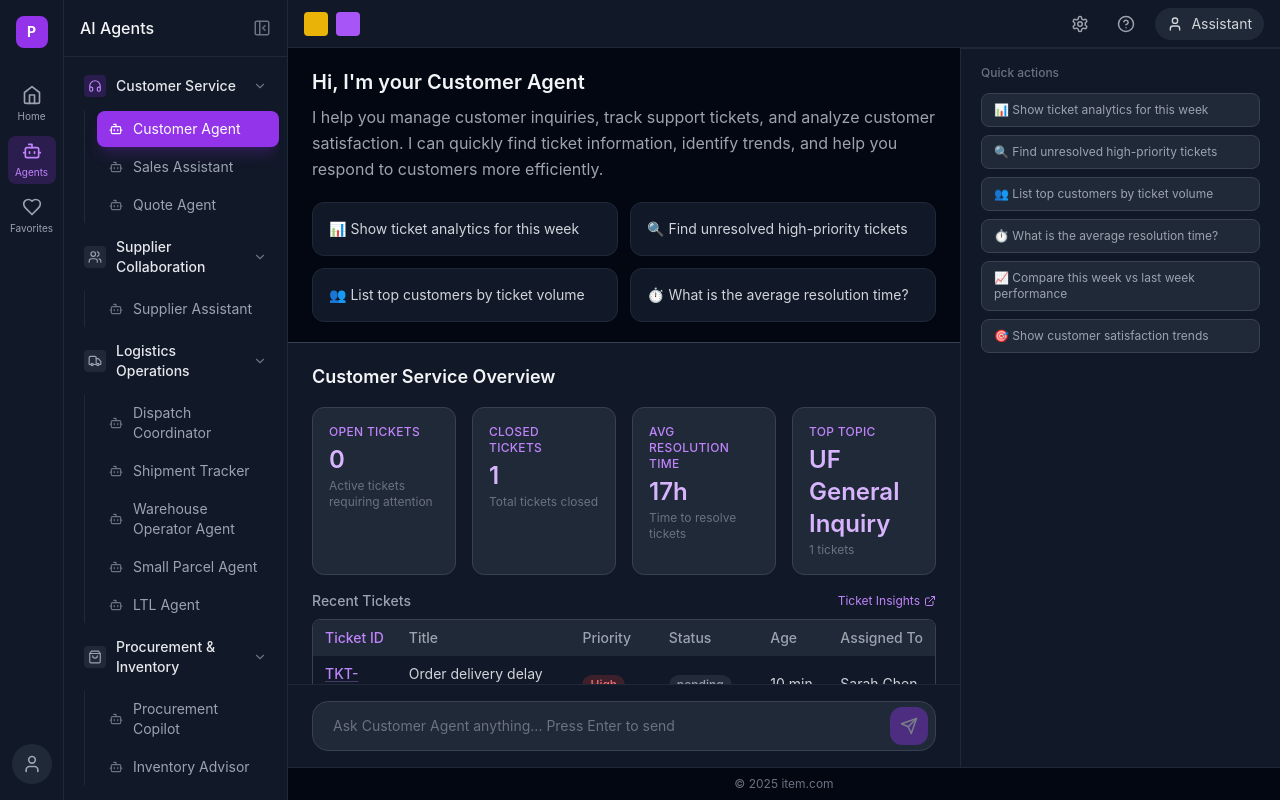
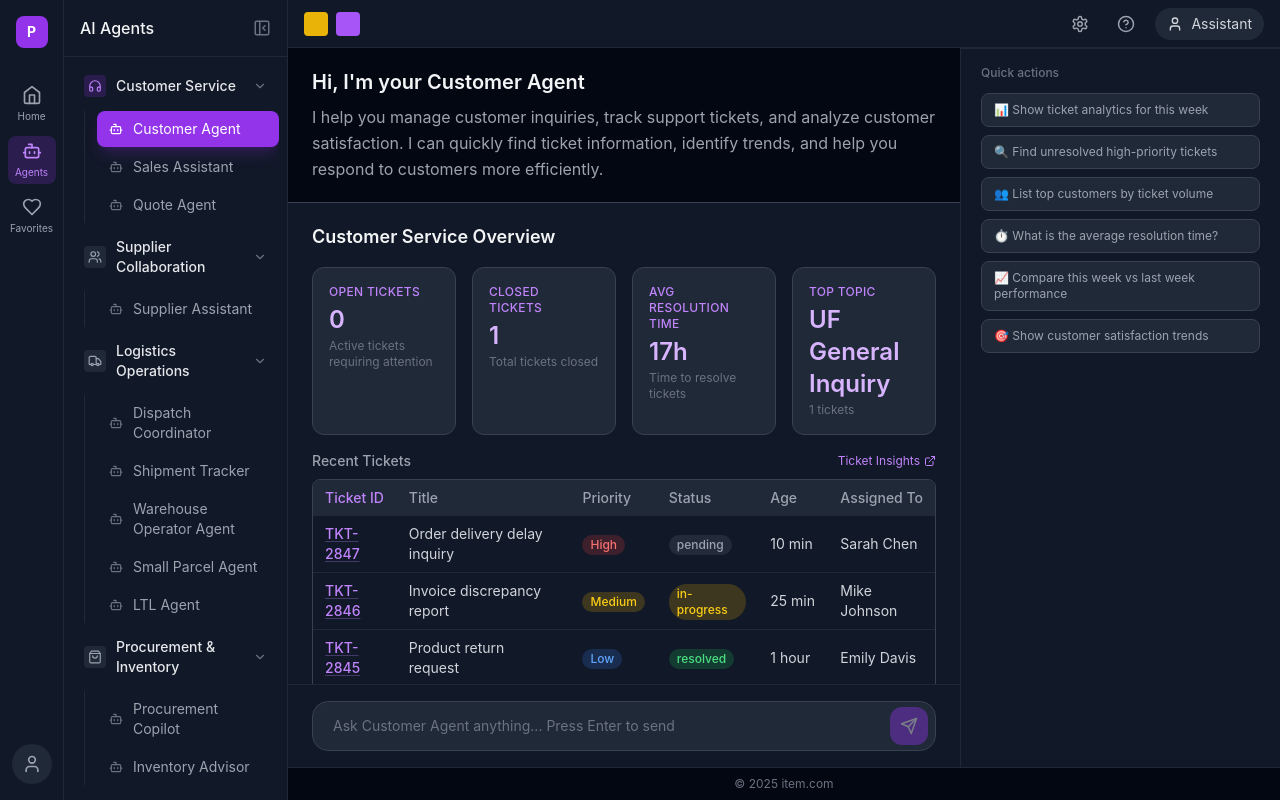
Before and after one commit to WYJade/Client-Portal-AI-Agent, a React (Vite) app: page /agents in a window 1280 px wide. Built offline with nearby package versions, Linux system fonts and the light colour scheme.

Commit message:
Move quick actions below Recent Tickets table

```diff
--- a/src/components/agent/AgentChatLayout.tsx
+++ b/src/components/agent/AgentChatLayout.tsx
@@ -187,15 +187,24 @@ export default function AgentChatLayout({
               Hi, I'm your {agentName}
             </h2>
             <p className="text-gray-400 leading-relaxed">{welcomeMessage}</p>
+          </div>
 
-            {/* Quick Actions Grid - only shown when no messages */}
-            {messages.length === 0 && (
-              <div className="grid grid-cols-2 gap-3 mt-5">
+          {/* Stats Panel - Dashboard Section - BELOW welcome message */}
+          <div className="bg-gray-900 border-t border-gray-700">
+            <div className="px-6 py-5">
+              {statsPanel}
+            </div>
+          </div>
+
+          {/* Quick Actions Grid - Below stats panel, only shown when no messages */}
+          {messages.length === 0 && (
+            <div className="px-6 py-5 bg-gray-900 border-t border-gray-700">
+              <div className="grid grid-cols-2 gap-3">
                 {quickActions.slice(0, 4).map((action, index) => (
                   <button
                     key={index}
                     onClick={() => onSendMessage(action.action)}
-                    className="p-4 text-left bg-gray-900 border border-gray-800 rounded-xl hover:border-purple-500/50 hover:bg-gray-800 transition-all group"
+                    className="p-4 text-left bg-gray-800 border border-gray-700 rounded-xl hover:border-purple-500/50 hover:bg-gray-700 transition-all group"
                   >
                     <span className="text-sm text-gray-300 group-hover:text-purple-400 line-clamp-2">
                       {action.label}
@@ -203,15 +212,8 @@ export default function AgentChatLayout({
                   </button>
                 ))}
               </div>
-            )}
-          </div>
-
-          {/* Stats Panel - Dashboard Section - BELOW welcome message */}
-          <div className="bg-gray-900 border-t border-b border-gray-700">
-            <div className="px-6 py-5">
-              {statsPanel}
             </div>
-          </div>
+          )}
 
           {/* Visual Separator between Dashboard and Chat */}
           <div className="relative">
```
